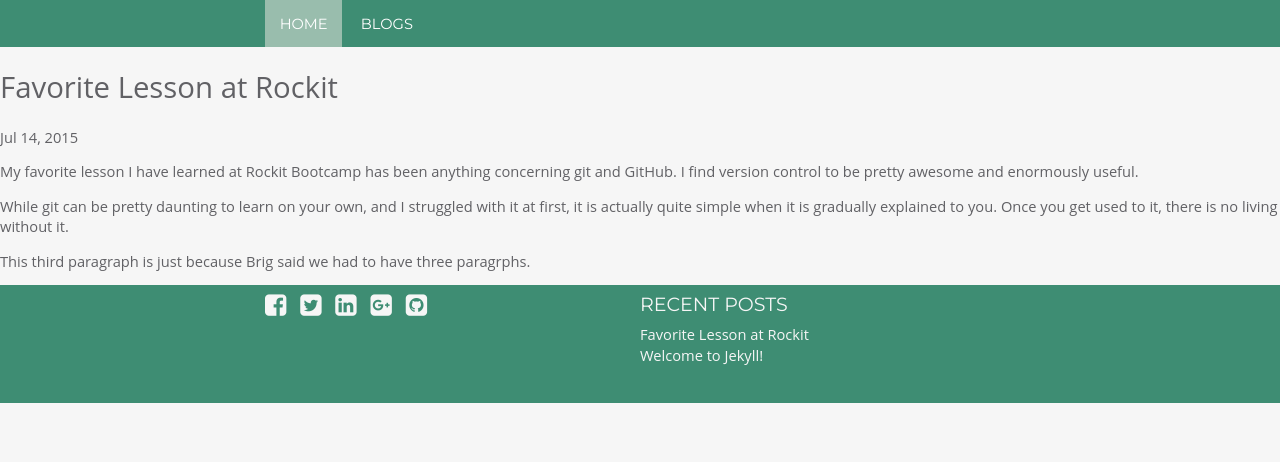
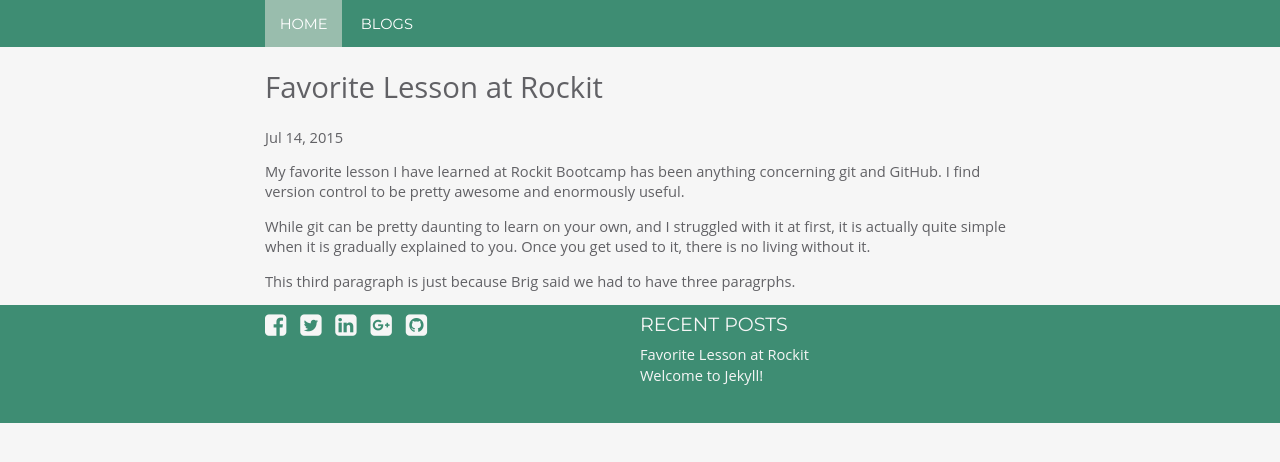
Before and after one commit to troym9731/blog, a Jekyll site: the page built from _posts/2015-07-14-favorite-lesson-at-rockit.md, in a window 1280 px wide. Shown: the top 462 px of the page. Built offline with Jekyll 4.4.1, drawn with Linux system fonts in a browser that asks for light colours; nearby versions of some CDN libraries.

Commit message:
Minor fix

```diff
--- a/_layouts/default.html
+++ b/_layouts/default.html
@@ -7,7 +7,11 @@
 
     {% include header.html %}
 
+    <div class="panel">
+      <div>
         {{ content }}
+      </div>
+    </div>
 
 
     {% include footer.html %}
```
Also changed, not shown: index.html (+11 -5 lines).
